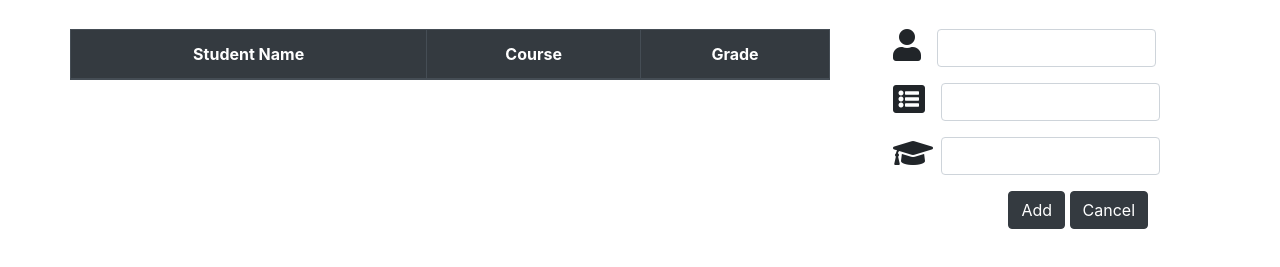
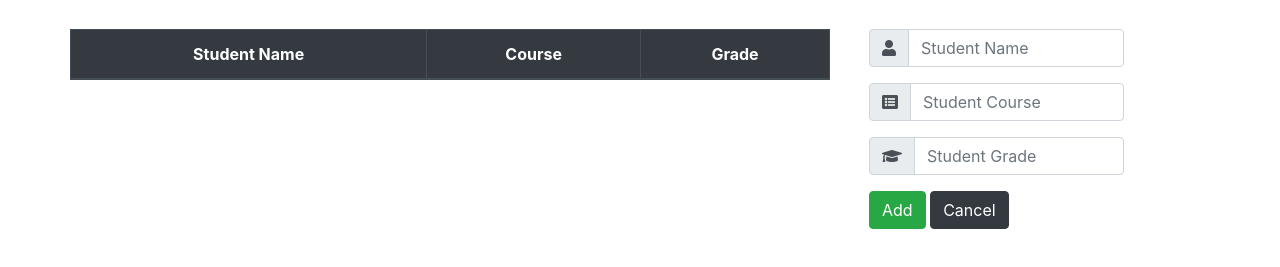
Before and after one commit to malmossa/student-grade-table, a plain HTML site: page index.html in a window 1280 px wide. Shown: the part 99-366 px from the top of the page. Drawn offline with nearby package versions, Linux system fonts and the light colour scheme; no server answers.

Commit message:
UI completed

```diff
--- a/index.html
+++ b/index.html
@@ -14,7 +14,7 @@
       <h4 class="col-4">Average Grade<span class="col-2 bg-dark rounded text-white ml-2"></span></h4>
     </header>
     <div class="row mt-4">
-      <table class="table table-striped table-bordered col-8 mr-5">
+      <table class="table table-striped table-bordered col-8 mr-4">
         <thead class="thead-dark text-center">
           <tr>
             <th scope="col">Student Name</th>
@@ -26,20 +26,26 @@
         </tbody>
       </table>
       <form class="col-3">
-        <div class="form-group custom-control-inline">
-          <i class="fa fa-user fa-2x mr-3" aria-hidden="true"></i>
-          <input type="text" class="form-control col-11">
+        <div class="input-group mb-3">
+          <div class="input-group-prepend">
+            <div class="input-group-text"><i class="fa fa-user" aria-hidden="true"></i></div>
+          </div>
+          <input type="text" class="form-control" id="student-name" placeholder="Student Name">
         </div>
-        <div class="form-group custom-control-inline">
-          <i class="fa fa-list-alt fa-2x mr-3" aria-hidden="true"></i>
-          <input type="text" class="form-control col-11">
+        <div class="input-group mb-3">
+          <div class="input-group-prepend">
+            <div class="input-group-text"><i class="fa fa-list-alt" aria-hidden="true"></i></div>
+          </div>
+          <input type="text" class="form-control" id="student-course" placeholder="Student Course">
         </div>
-        <div class="form-group custom-control-inline">
-          <i class="fa fa-graduation-cap fa-2x mr-2" aria-hidden="true"></i>
-          <input type="text" class="form-control col-11">
+        <div class="input-group mb-3">
+          <div class="input-group-prepend">
+            <div class="input-group-text"><i class="fa fa-graduation-cap" aria-hidden="true"></i></div>
+          </div>
+          <input type="text" class="form-control" id="student-grade" placeholder="Student Grade">
         </div>
-        <div class="text-right">
-          <button type="submit" class="btn btn-dark">Add</button>
+        <div class="text-left">
+          <button type="submit" class="btn btn-success">Add</button>
           <button type="submit" class="btn btn-dark">Cancel</button>
         </div>
       </form>
@@ -54,3 +60,20 @@
   <script src="main.js"></script>
 </body>
 </html>
+
+<!-- <div class="form-group custom-control-inline">
+  <i class="fa fa-user fa-2x mr-3git" aria-hidden="true"></i>
+  <input type="text" class="form-control col-11">
+</div>
+<div class="form-group custom-control-inline">
+  <i class="fa fa-list-alt fa-2x mr-3" aria-hidden="true"></i>
+  <input type="text" class="form-control col-11">
+</div>
+<div class="form-group custom-control-inline">
+  <i class="fa fa-graduation-cap fa-2x mr-2" aria-hidden="true"></i>
+  <input type="text" class="form-control col-11">
+</div>
+<div class="text-right">
+  <button type="submit" class="btn btn-dark">Add</button>
+  <button type="submit" class="btn btn-dark">Cancel</button>
+</div> -->
```
